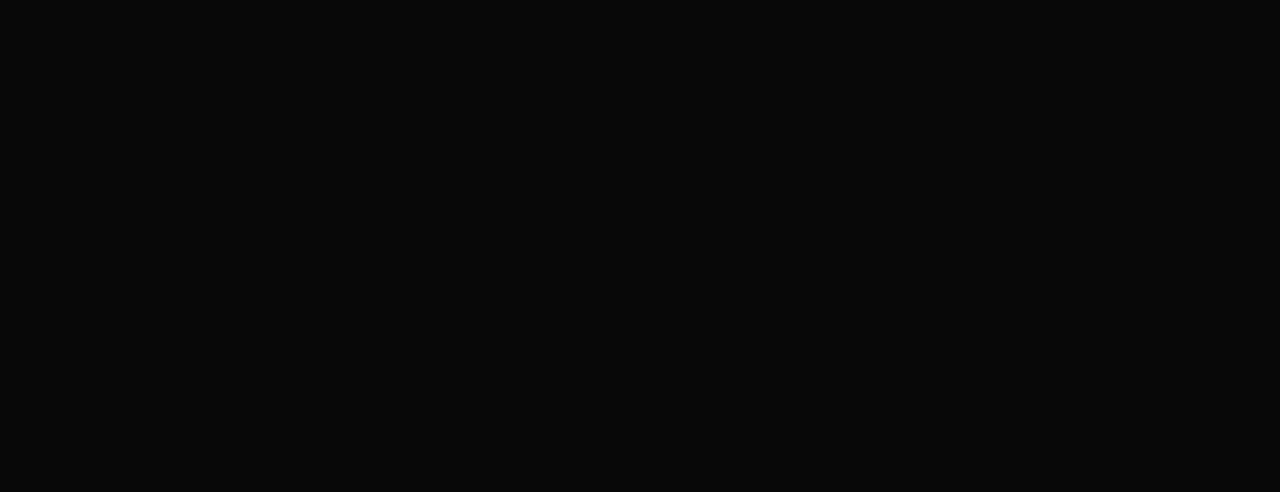
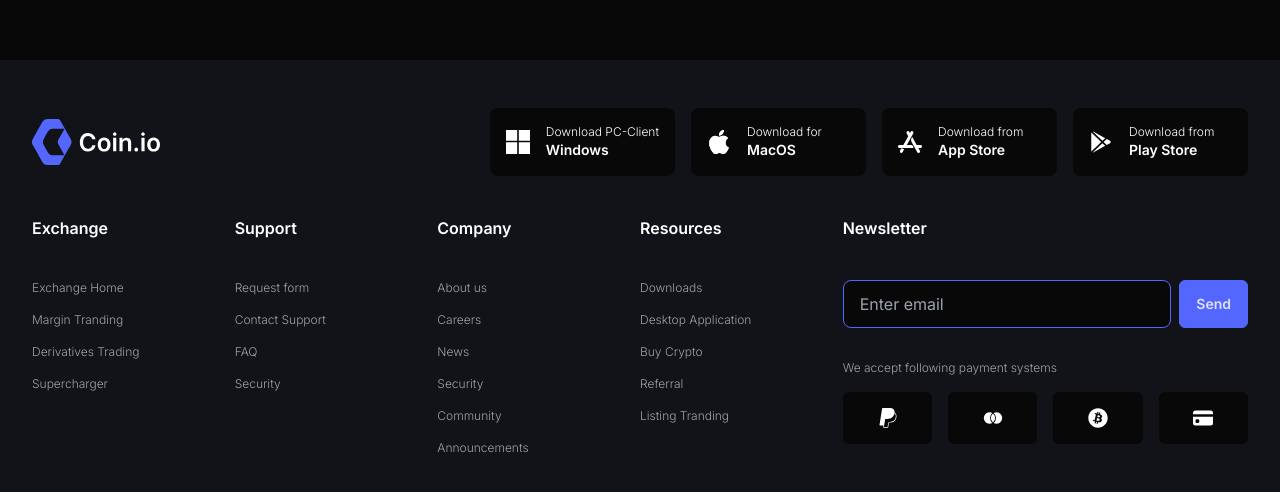
Before and after one commit to najmulhc/coin.io, a React (Create React App) app: page / in a window 1280 px wide. Shown: the part 812-1304 px from the top of the page. Before the commit the page ends 800 px from the top, so only its background shows below. Built offline with nearby package versions, Linux system fonts and the light colour scheme.

Commit message:
footer middle part done

```diff
--- a/src/App.js
+++ b/src/App.js
@@ -7,8 +7,9 @@
   const taha = useSelector(state => state.currency.value);
   console.log(taha)
   return (
-    <div className='min-w-screen min-h-screen bg-base-100'>
+    <div className='min-w-screen min-h-96 bg-base-100'>
       <Header />
+      <div className='min-w-screen min-h-screen'></div>
       <Footer />
     </div>
   )
--- a/src/Components/Footer/DownloadFrom.js
+++ b/src/Components/Footer/DownloadFrom.js
@@ -2,8 +2,8 @@
 
 const DownloadFrom = ({children, from, platform}) => {
   return (
-      <div className='bg-base-100 p-3 md:p-4 rounded-lg flex items-center gap-4 text-white md:min-w-[175px]'>
-        <h1 className='text-xl md:text-2xl '>  {children}</h1>
+      <div className='bg-base-100 p-2 sm:p-3 md:p-4 rounded-lg flex items-center gap-4 text-white md:min-w-[175px]' >
+        <h1 className='text-lg sm:text-xl md:text-2xl '>  {children}</h1>
           <div className='hidden md:block'>
               <h4 className='font-light text-xs '>{from}</h4>
               <h2 className='font-semibold text-sm'>{platform}</h2>
--- a/src/Components/Footer/Footer.js
+++ b/src/Components/Footer/Footer.js
@@ -1,30 +1,12 @@
 import React from "react";
-import logo from "../../Assets/Images/logo.svg";
-import DownloadFrom from "./DownloadFrom";
-import { BsMicrosoft, BsApple } from "react-icons/bs";
-import { SiAppstore } from 'react-icons/si'
-import {IoLogoGooglePlaystore} from 'react-icons/io5'
+import FooterNav from "./FooterNav";
+import FooterTop from "./FooterTop";
 const Footer = () => {
   return (
     <footer className="bg-neutral py-8 md:py-12 ">
-      <div className="container mx-auto px-8 ">
-        <div className="flex justify-between items-center">
-          <img src={logo} className="w-32" alt="" />
-          <div className="flex justify-between items-center gap-2 md:gap-4">
-            <DownloadFrom from="Download PC-Client" platform="Windows">
-              <BsMicrosoft></BsMicrosoft>
-            </DownloadFrom>
-            <DownloadFrom from="Download for" platform="MacOS">
-              <BsApple />
-            </DownloadFrom>
-            <DownloadFrom from="Download from" platform="App Store">
-              <SiAppstore />
-            </DownloadFrom>
-            <DownloadFrom from="Download from" platform="Play Store">
-              <IoLogoGooglePlaystore />
-            </DownloadFrom>
-          </div>
-        </div>
+      <div className="container mx-auto md:px-8 px-2">
+        <FooterTop />
+        <FooterNav />
       </div>
     </footer>
   );
--- /dev/null
+++ b/src/Components/Footer/FooterNav.js
@@ -0,0 +1,113 @@
+import React from "react";
+import { Link } from "react-router-dom";
+import { BsPaypal, BsFillCreditCardFill } from "react-icons/bs";
+import { RiMastercardFill } from "react-icons/ri";
+import {FaBitcoin} from 'react-icons/fa'
+const FooterNav = () => {
+  const exchange = [
+    "Exchange Home",
+    "Margin Tranding",
+    "Derivatives Trading",
+    "Supercharger",
+  ];
+  const support = ["Request form", "Contact Support", "FAQ", "Security"];
+  const company = [
+    "About us",
+    "Careers",
+    "News",
+    "Security",
+    "Community",
+    "Announcements",
+  ];
+  const resources = [
+    "Downloads",
+    "Desktop Application",
+    "Buy Crypto",
+    "Referral",
+    "Listing Tranding",
+  ];
+  return (
+    <div className="grid grid-cols-2 md:grid-cols-6 mt-10">
+      <div className="mb-6">
+        <h1 className="text-md font-semibold text-white mb-10">Exchange</h1>
+        {exchange.map((item) => (
+          <Link
+            to="#"
+            className="text-white font-light block opacity-60 text-xs mb-4 text-left "
+          >
+            {item}
+          </Link>
+        ))}
+      </div>
+      <div className="mb-6">
+        <h1 className="text-md font-semibold text-white mb-10">Support</h1>
+        {support.map((item) => (
+          <Link
+            to="#"
+            className="text-white font-light block opacity-60 text-xs mb-4 text-left "
+          >
+            {item}
+          </Link>
+        ))}
+      </div>
+      <div className="mb-6">
+        <h1 className="text-md font-semibold text-white mb-10">Company</h1>
+        {company.map((item) => (
+          <Link
+            to="#"
+            className="text-white font-light block opacity-60 text-xs mb-4 text-left "
+          >
+            {item}
+          </Link>
+        ))}
+      </div>
+      <div className="mb-6">
+        <h1 className="text-md font-semibold text-white mb-10">Resources</h1>
+        {resources.map((item) => (
+          <Link
+            to="#"
+            className="text-white font-light block opacity-60 text-xs mb-4 text-left "
+          >
+            {item}
+          </Link>
+        ))}
+      </div>
+
+      <div className="mb-6 col-span-2">
+        <h1 className="text-md font-semibold text-white mb-10 ">Newsletter</h1>
+        <div className=" flex items-center w-full">
+          <input
+            type="email"
+            placeholder="Enter email"
+            class="input input-bordered border-primary w-full"
+          />
+          <button className="btn btn-primary ml-2 rounded-md capitalize">
+            Send
+          </button>
+        </div>
+        <Link
+          to="#"
+          className="text-white font-light block opacity-60 text-xs mb-4 text-left mt-8"
+        >
+          We accept following payment systems{" "}
+        </Link>
+        <div className="grid grid-cols-4 gap-4">
+          <div className="text-white bg-base-100 w-full flex justify-center items-center text-xl rounded-md py-4">
+            <BsPaypal />
+          </div>
+          <div className="text-white bg-base-100 w-full flex justify-center items-center text-xl rounded-md py-4">
+            <RiMastercardFill />
+          </div>
+          <div className="text-white bg-base-100 w-full flex justify-center items-center text-xl rounded-md py-4">
+            <FaBitcoin />
+          </div>
+          <div className="text-white bg-base-100 w-full flex justify-center items-center text-xl rounded-md py-4">
+            <BsFillCreditCardFill />
+          </div>
+        </div>
+      </div>
+    </div>
+  );
+};
+
+export default FooterNav;
--- /dev/null
+++ b/src/Components/Footer/FooterTop.js
@@ -0,0 +1,30 @@
+import React from 'react'
+
+import logo from "../../Assets/Images/logo.svg";
+import DownloadFrom from "./DownloadFrom";
+import { BsMicrosoft, BsApple } from "react-icons/bs";
+import { SiAppstore } from 'react-icons/si'
+import {IoLogoGooglePlaystore} from 'react-icons/io5'
+const FooterTop = () => {
+  return (
+    <div className="flex justify-between items-center">
+    <img src={logo} className="w-32" alt="" />
+    <div className="flex justify-between items-center gap-2 md:gap-4">
+      <DownloadFrom from="Download PC-Client" platform="Windows">
+        <BsMicrosoft></BsMicrosoft>
+      </DownloadFrom>
+      <DownloadFrom from="Download for" platform="MacOS">
+        <BsApple />
+      </DownloadFrom>
+      <DownloadFrom from="Download from" platform="App Store">
+        <SiAppstore />
+      </DownloadFrom>
+      <DownloadFrom from="Download from" platform="Play Store">
+        <IoLogoGooglePlaystore />
+      </DownloadFrom>
+    </div>
+  </div>
+  )
+}
+
+export default FooterTop
--- a/src/Components/Header/Header.js
+++ b/src/Components/Header/Header.js
@@ -13,7 +13,7 @@
 
   return (
     <header className="bg-neutral md:bg-base-100 sticky md:static top-0 ">
-      <div className="container px-4 md:px-0 mx-auto py-4 flex justify-between items-center">
+      <div className="container px-4 mx-auto py-4 flex justify-between items-center">
         <img src={Logo} className="w-20 md:w-28" alt="" />
         <Navbar />
         <div className="md:flex items-center hidden">
```
